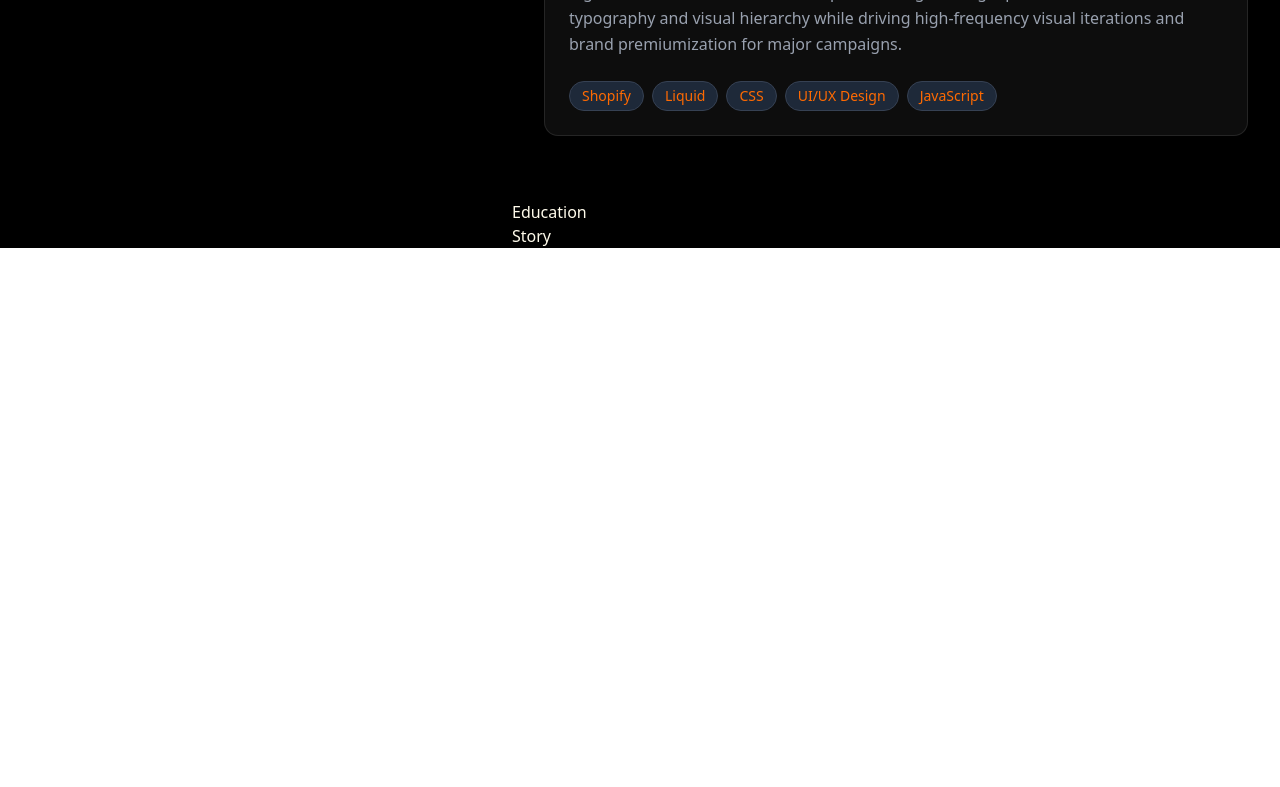
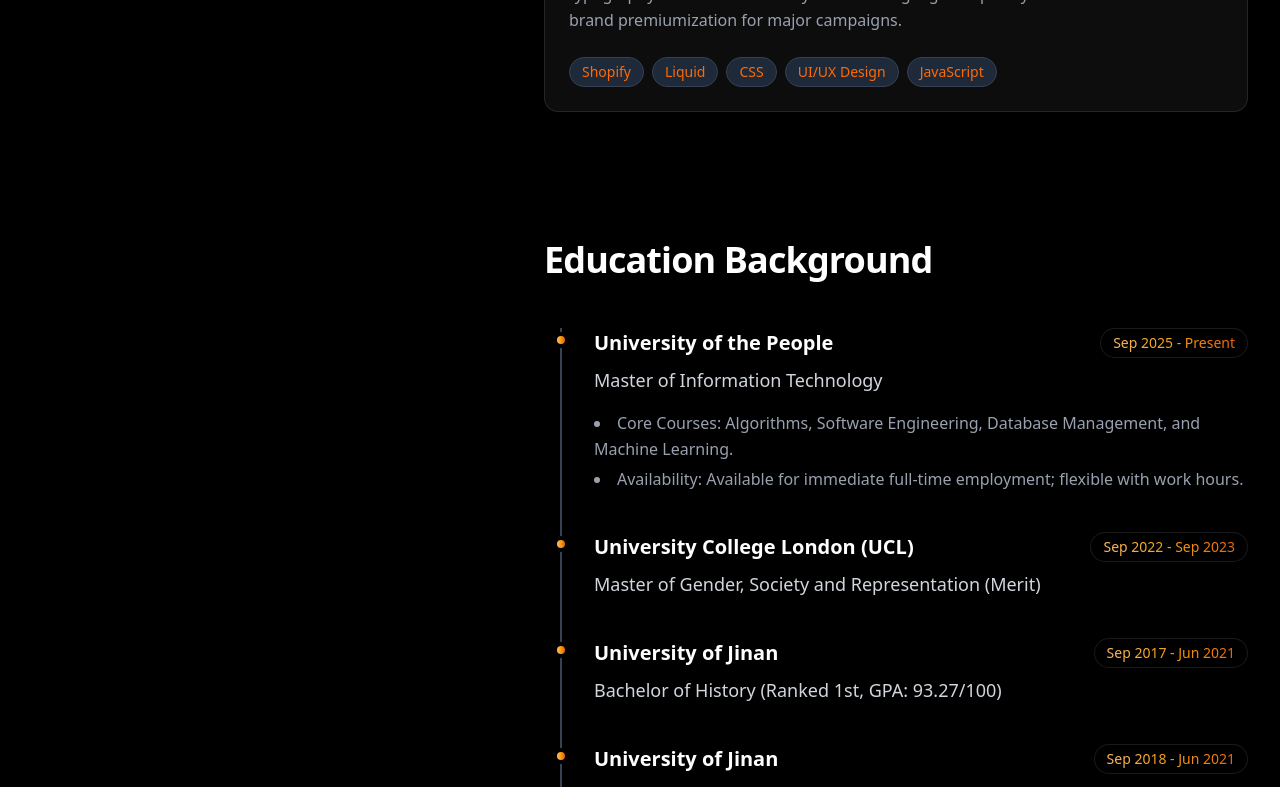
Before and after one commit to Qianqian122333/Qianqian-Wei-Portfolio, a Next.js app: page / in a window 1280 px wide. Shown: the part 2000-2787 px from the top of the page. Before the commit the page ends 2248 px from the top, so only its background shows below. Built offline with nearby package versions, Linux system fonts and the light colour scheme.

Commit message:
Build Education

```diff
--- /dev/null
+++ b/Constant/education.ts
@@ -0,0 +1,26 @@
+export const education = [
+  {
+    school: "University of the People",
+    degree: "Master of Information Technology",
+    period: "Sep 2025 - Present",
+    details: [
+      "Core Courses: Algorithms, Software Engineering, Database Management, and Machine Learning.",
+      "Availability: Available for immediate full-time employment; flexible with work hours.",
+    ],
+  },
+  {
+    school: "University College London (UCL)",
+    degree: "Master of Gender, Society and Representation (Merit)",
+    period: "Sep 2022 - Sep 2023",
+  },
+  {
+    school: "University of Jinan",
+    degree: "Bachelor of History (Ranked 1st, GPA: 93.27/100)",
+    period: "Sep 2017 - Jun 2021",
+  },
+  {
+    school: "University of Jinan",
+    degree: "Bachelor of Chinese Literature and Language (Distinction)",
+    period: "Sep 2018 - Jun 2021",
+  },
+];
--- a/app/page.tsx
+++ b/app/page.tsx
@@ -1,15 +1,11 @@
-import About from "@/components/main/About";
 import Education from "@/components/main/Education";
-import Story from "@/components/main/Story";
 import Work from "@/components/main/Work";
 
 export default function Home() {
   return (
     <div>
-      <About />
       <Work />
       <Education />
-      <Story />
     </div>
   );
 }
--- a/components/main/About.tsx
+++ /dev/null
@@ -1,7 +0,0 @@
-import React from "react";
-
-const About = () => {
-  return <div>About</div>;
-};
-
-export default About;
--- a/components/main/Education.tsx
+++ b/components/main/Education.tsx
@@ -1,7 +1,63 @@
-import React from "react";
+import { education } from "@/Constant/education";
+
 
 const Education = () => {
-  return <div>Education</div>;
+  return (
+    <section className="py-16 px-4 md:px-8 max-w-4xl mx-auto">
+      <h2 className="text-4xl font-bold text-white mb-12 tracking-tight">
+        Education Background
+      </h2>
+
+      <div className="relative border-l-2 border-gray-700 ml-4 space-y-10">
+        {education.map((edu, index) => (
+          <div key={index} className="relative pl-8">
+            {/* 时间线圆点 */}
+            <div
+              className="absolute -left-[9px] top-1 w-4 h-4 rounded-full border-4 border-black"
+              style={{
+                backgroundImage:
+                  "linear-gradient(to right, #fdba74, #f59e0b, #ea580c)",
+              }}
+            />
+
+            <div className="flex flex-col gap-2">
+              {/* 学校名称和时间 */}
+              <div className="flex flex-col sm:flex-row sm:items-center sm:justify-between gap-1">
+                <h3 className="text-xl font-bold text-white">{edu.school}</h3>
+                <span
+                  className="text-sm font-medium px-3 py-1 rounded-full w-fit bg-white/5 border border-white/10"
+                  style={{
+                    backgroundImage:
+                      "linear-gradient(to right, #fdba74, #f59e0b, #ea580c)",
+                    WebkitBackgroundClip: "text",
+                    WebkitTextFillColor: "transparent",
+                  }}
+                >
+                  {edu.period}
+                </span>
+              </div>
+
+              {/* 学位 */}
+              <h4 className="text-lg font-medium text-gray-300">
+                {edu.degree}
+              </h4>
+
+              {/* 详细信息 (如果有) */}
+              {edu.details && (
+                <ul className="list-disc list-inside text-gray-400 mt-2 space-y-1">
+                  {edu.details.map((detail, i) => (
+                    <li key={i} className="leading-relaxed">
+                      {detail}
+                    </li>
+                  ))}
+                </ul>
+              )}
+            </div>
+          </div>
+        ))}
+      </div>
+    </section>
+  );
 };
 
 export default Education;
--- a/components/main/Story.tsx
+++ /dev/null
@@ -1,5 +0,0 @@
-const Story = () => {
-  return <div>Story</div>;
-};
-
-export default Story;
```
